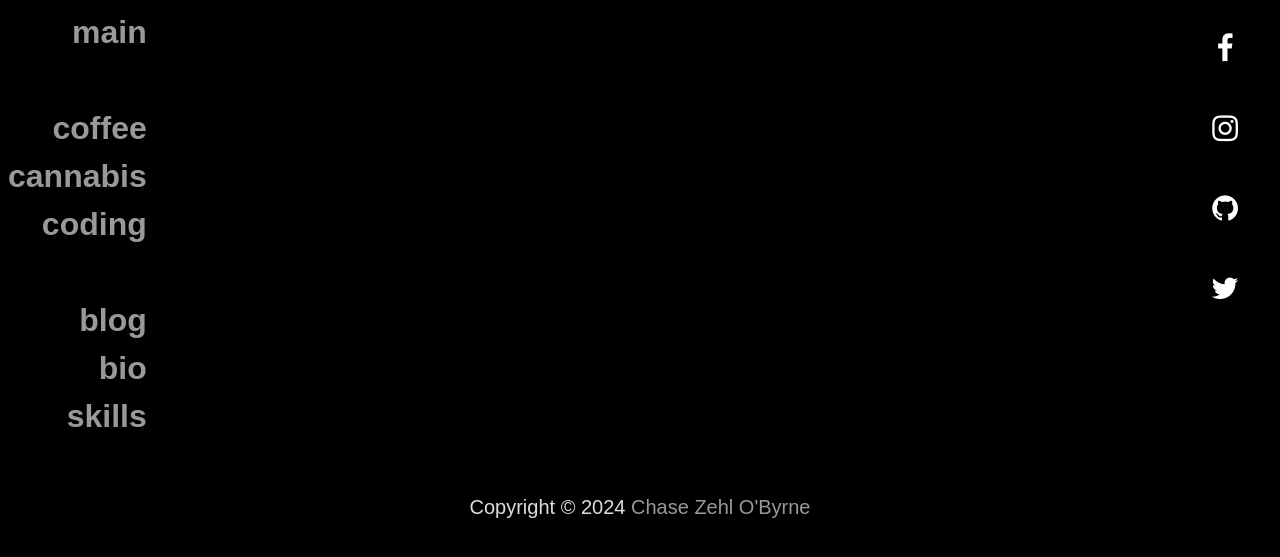
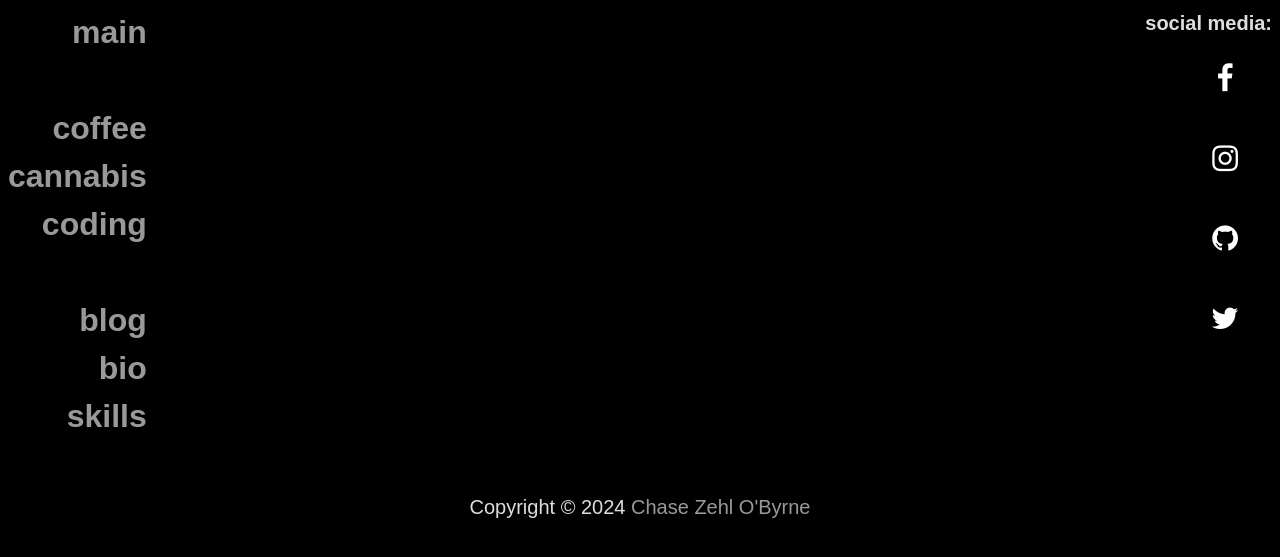
Before and after one commit to zehlchen/devzehl, a PHP site: template themes/raehi/index.twig in a window 1280 px wide. Shown: the part 64-621 px from the top of the page. Run offline with PHP 8.4, Linux system fonts and the light colour scheme; the template is opened without the code that fills it, so the values that code supplies are empty; some libraries are stand-ins or nearby versions; some web fonts are replaced.

Commit message:
Add social media links to the right side of the index page

```diff
--- a/themes/raehi/index.twig
+++ b/themes/raehi/index.twig
@@ -43,6 +43,7 @@ y.parentNode.insertBefore(t, y)
 			{% endif %}
 		</div>
 		<div class="rightSide">
+			social media:<br/>
 			<a href="https://www.facebook.com/zehlchen" target="_blank" rel="noopener" class="fa fa-facebook"></a><br/>
 			<a href="https://www.instagram.com/zehlchen/" target="_blank" rel="noopener" class="fa fa-instagram"></a><br/>
 			<a href="https://www.github.com/zehlchen" target="_blank" rel="noopener" class="fa fa-github"></a><br/>
--- a/themes/raehi/raehi.css
+++ b/themes/raehi/raehi.css
@@ -106,7 +106,10 @@ body b {
 
 .rightSide {
   grid-area: rightSide;
-  width: 20%;
+  line-height: 1.5;
+  font-weight: 700;
+  font-style: normal;
+  text-align: right;
 }
 
 .footer {
```
